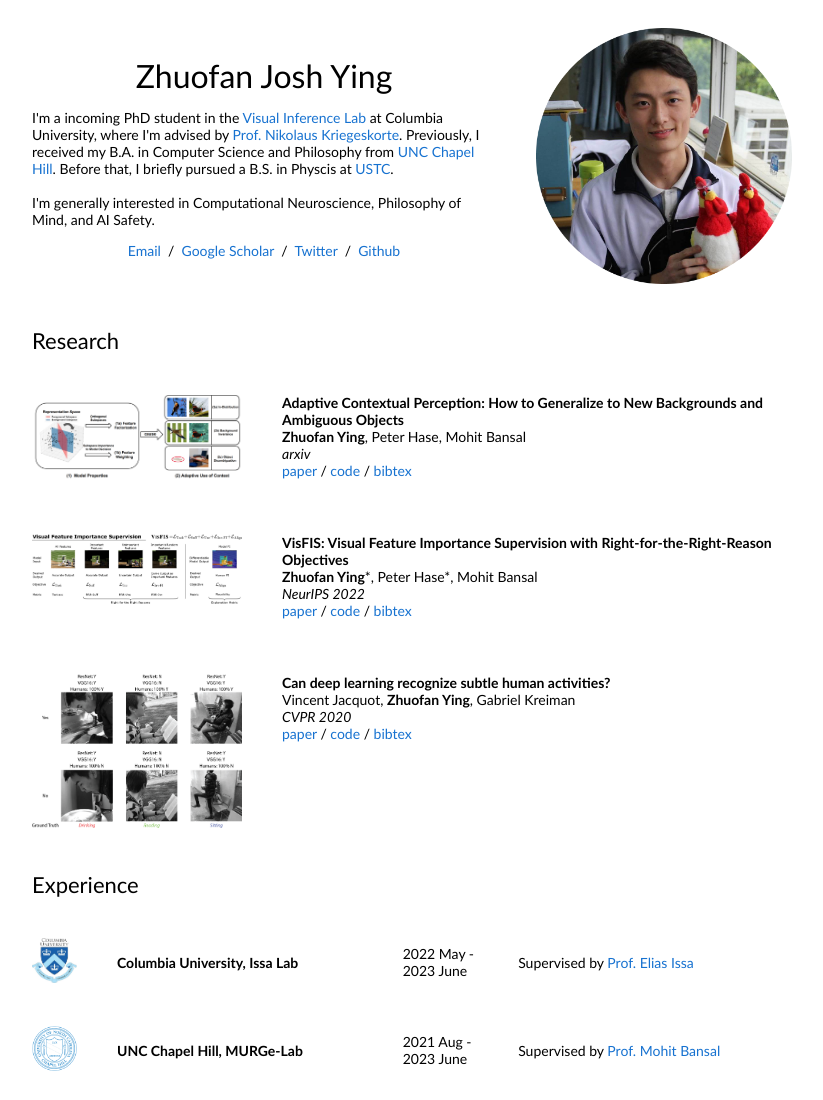
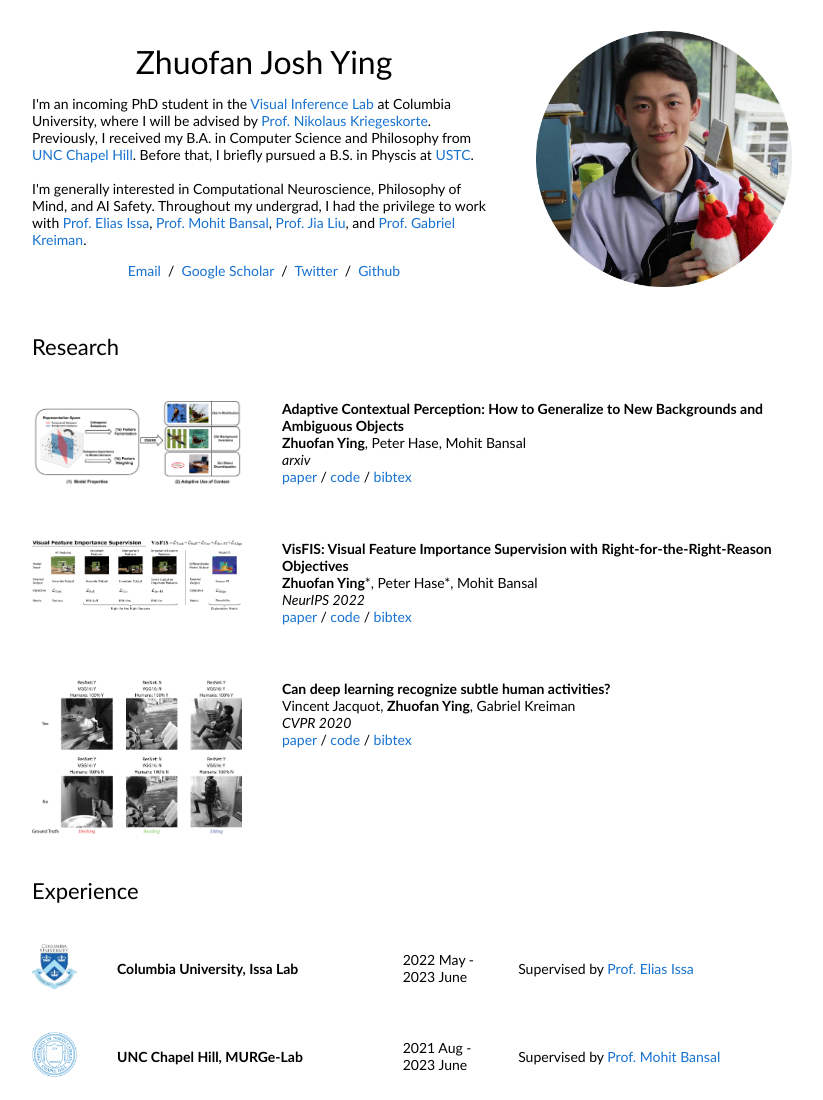
Before and after one commit to zfying/zfying.github.io, a plain HTML site: page index.html in a window 1280 px wide. Shown: the top 1100 px of the page, without its empty margins (228-1051 px from the left). Drawn offline with Linux system fonts and the light colour scheme.

Commit message:
update 06/23

```diff
--- a/index.html
+++ b/index.html
@@ -22,10 +22,10 @@
               <p style="text-align:center">
                 <name>Zhuofan Josh Ying</name>
               </p>
-              <p>I'm a incoming PhD student in the <a href="https://kriegeskortelab.zuckermaninstitute.columbia.edu/">Visual Inference Lab</a> at Columbia University, where I'm advised by <a href="https://zuckermaninstitute.columbia.edu/nikolaus-kriegeskorte-phd">Prof. Nikolaus Kriegeskorte</a>. Previously, I received my B.A. in Computer Science and Philosophy from <a href="https://www.unc.edu/">UNC Chapel Hill</a>. Before that, I briefly pursued a B.S. in Physcis at <a href="https://en.ustc.edu.cn/">USTC</a>.
+              <p>I'm an incoming PhD student in the <a href="https://kriegeskortelab.zuckermaninstitute.columbia.edu/">Visual Inference Lab</a> at Columbia University, where I will be advised by <a href="https://zuckermaninstitute.columbia.edu/nikolaus-kriegeskorte-phd">Prof. Nikolaus Kriegeskorte</a>. Previously, I received my B.A. in Computer Science and Philosophy from <a href="https://www.unc.edu/">UNC Chapel Hill</a>. Before that, I briefly pursued a B.S. in Physcis at <a href="https://en.ustc.edu.cn/">USTC</a>.
                 <br>
                 <br>
-                I'm generally interested in Computational Neuroscience, Philosophy of Mind, and AI Safety.
+                I'm generally interested in Computational Neuroscience, Philosophy of Mind, and AI Safety. Throughout my undergrad, I had the privilege to work with <a href="https://zuckermaninstitute.columbia.edu/elias-b-issa-phd">Prof. Elias Issa</a>, <a href="https://www.cs.unc.edu/~mbansal/">Prof. Mohit Bansal</a>, <a href="https://brain.tsinghua.edu.cn/en/info/1010/1010.htm">Prof. Jia Liu</a>, and <a href="https://brain.harvard.edu/?people=gabriel-kreiman">Prof. Gabriel Kreiman</a>.
               </p>
               <p style="text-align:center">
                 <a href="mailto:zhuofanying@gmail.com">Email</a> &nbsp/&nbsp
```
Also changed, not shown: 1 other file.
